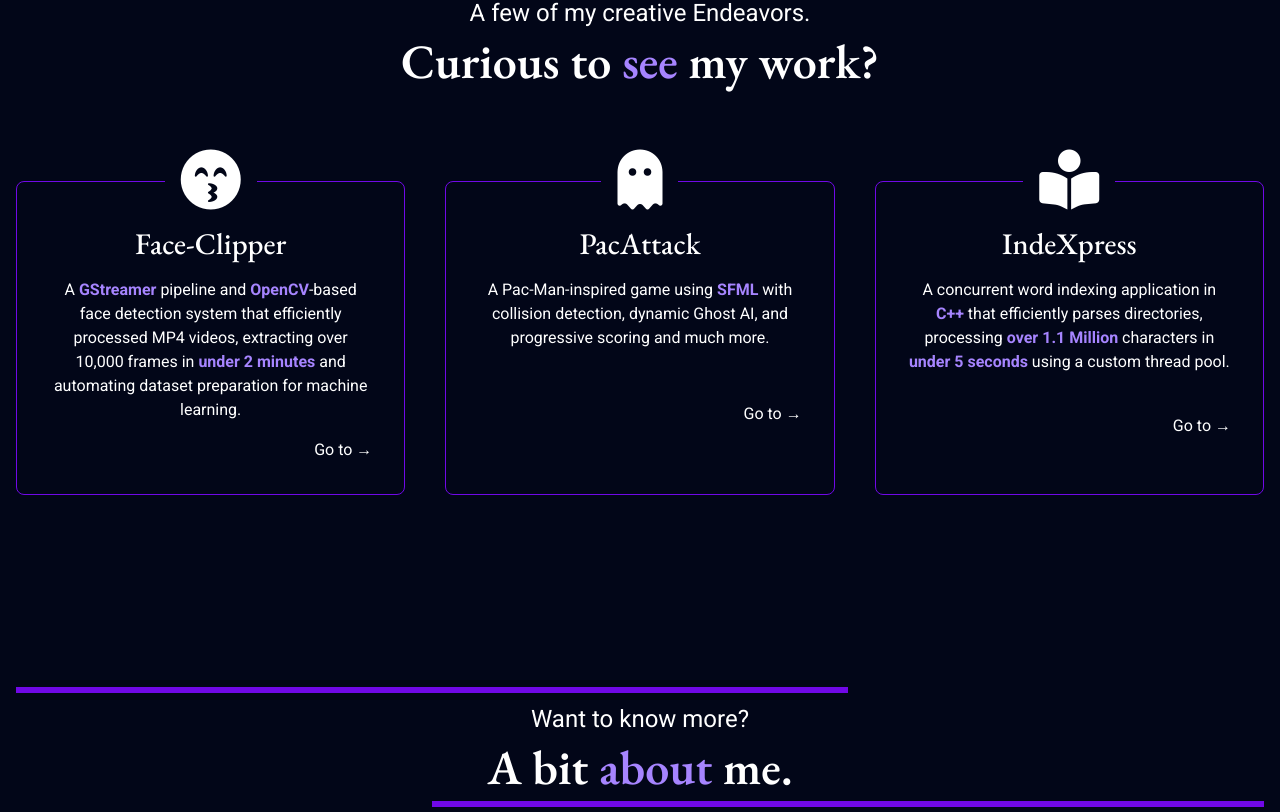
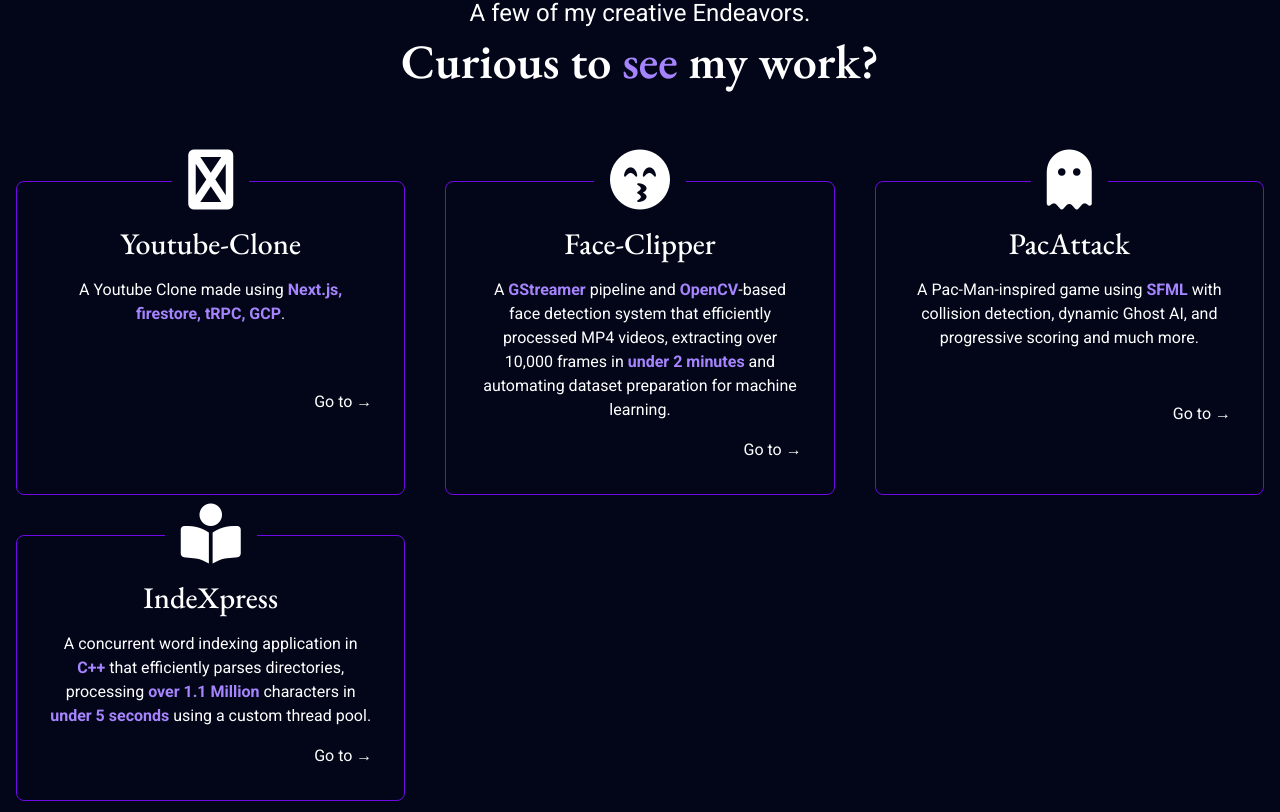
Before and after one commit to deepencoding/Portfolio, a SvelteKit app: page / in a window 1280 px wide. Shown: the part 908-1720 px from the top of the page. Built offline with nearby package versions, Linux system fonts and the light colour scheme.

Commit message:
Update Main.svelte

```diff
--- a/src/components/Main.svelte
+++ b/src/components/Main.svelte
@@ -1,6 +1,7 @@
 <script>
     import Step from "./Step.svelte";
     let steps = [
+        {name: 'Youtube-Clone', icon: 'fa-solid fa-youtube', href: 'https://github.com/deepencoding/Youtube-Clone'},
         {name: 'Face-Clipper', icon: 'fa-solid fa-face-kiss-beam', href: 'https://github.com/deepencoding/Face-Clipper'},
         {name: 'PacAttack', icon: 'fa-solid fa-ghost', href: 'https://github.com/deepencoding/PacAttack'},
         {name: 'IndeXpress', icon: 'fa-solid fa-book-open-reader', href: 'https://github.com/deepencoding/IndeXpress'},
@@ -48,12 +49,15 @@
         </a>-->
         <div class="grid grid-cols-1 lg:grid-cols-3 gap-12 lg:gap-10">
             <Step step={steps[0]}>
+                <p>A Youtube Clone made using <strong class="text-violet-400">Next.js, firestore, tRPC, GCP</strong>.</p>
+            </Step>
+            <Step step={steps[1]}>
                 <p>A <strong class="text-violet-400">GStreamer</strong> pipeline and <strong class="text-violet-400">OpenCV</strong>-based face detection system that efficiently processed MP4 videos, extracting over 10,000 frames in <strong class="text-violet-400">under 2 minutes</strong> and automating dataset preparation for machine learning.</p>
             </Step>
-            <Step step={steps[1]}>
+            <Step step={steps[2]}>
                 <p>A Pac-Man-inspired game using <strong class="text-violet-400">SFML</strong> with collision detection, dynamic Ghost AI, and progressive scoring and much more.</p>
             </Step>
-            <Step step={steps[2]}>
+            <Step step={steps[3]}>
                 <p>A concurrent word indexing application in <strong class="text-violet-400">C++</strong> that efficiently parses directories, processing <strong class="text-violet-400">over 1.1 Million</strong> characters in <strong class="text-violet-400">under 5 seconds</strong> using a custom thread pool.</p>
             </Step>
         </div>
```
